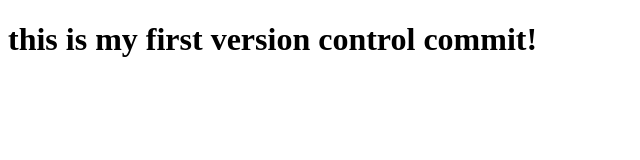
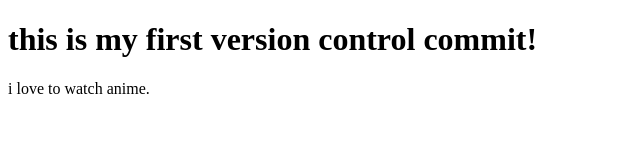
Before and after one commit to 0fficialEmma/intro-to-git, a plain HTML site: page index.html in a window 1280 px wide. Shown: the whole page, without its empty margins (0-640 px from the left). Drawn offline with Linux system fonts and the light colour scheme.

Commit message:
i added new paragraph

```diff
--- a/index.html
+++ b/index.html
@@ -7,5 +7,6 @@
 </head>
 <body>
     <h1>this is my first version control commit!</h1>
+    <p>i love to watch anime.</p>
 </body>
 </html>
```
